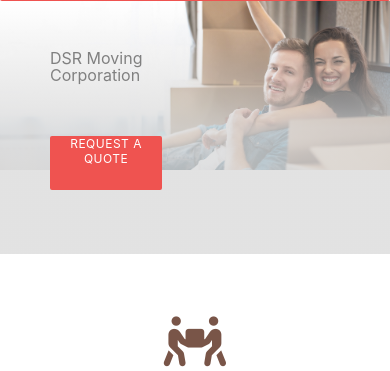
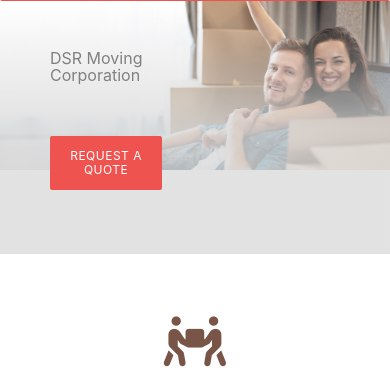
Before and after one commit to lamanaml/dsrmoving, a PHP site: page / in a window 390 px wide. Shown: the part 221-592 px from the top of the page. Run offline with PHP 8.4, Linux system fonts and the light colour scheme; some libraries are stand-ins or nearby versions.

Commit message:
updated media queries

```diff
--- a/assets/css/style.css
+++ b/assets/css/style.css
@@ -296,9 +296,12 @@ footer.page-footer {
     weight: bold;
   }
   .small {
+    display: flex;
+    flex-direction: column;
+    justify-content: center;
     font-size: 12px;
     padding: 0px;
-    line-height: normal;
+    line-height: 1rem;
   }
 
   .lead {
```
